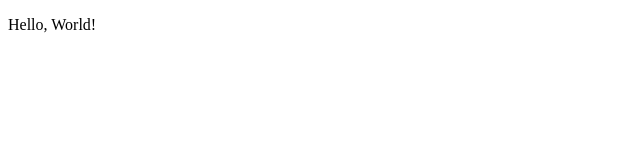
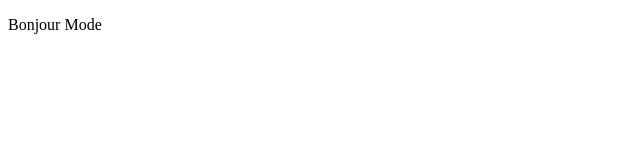
Before and after one commit to Reno0213/csi3x40_labs, a plain HTML site: page lab01/index.html in a window 1280 px wide. Shown: the full height of the page, 0-640 px from the left. Drawn offline with Linux system fonts and the light colour scheme.

Commit message:
Translate to French

```diff
--- a/lab01/index.html
+++ b/lab01/index.html
@@ -1,6 +1,6 @@
 <!DOCTYPE html>
 <html>
     <body>
-        <p>Hello, World!</p>
+        <p>Bonjour Mode</p>
     </body>
 </html>
```
